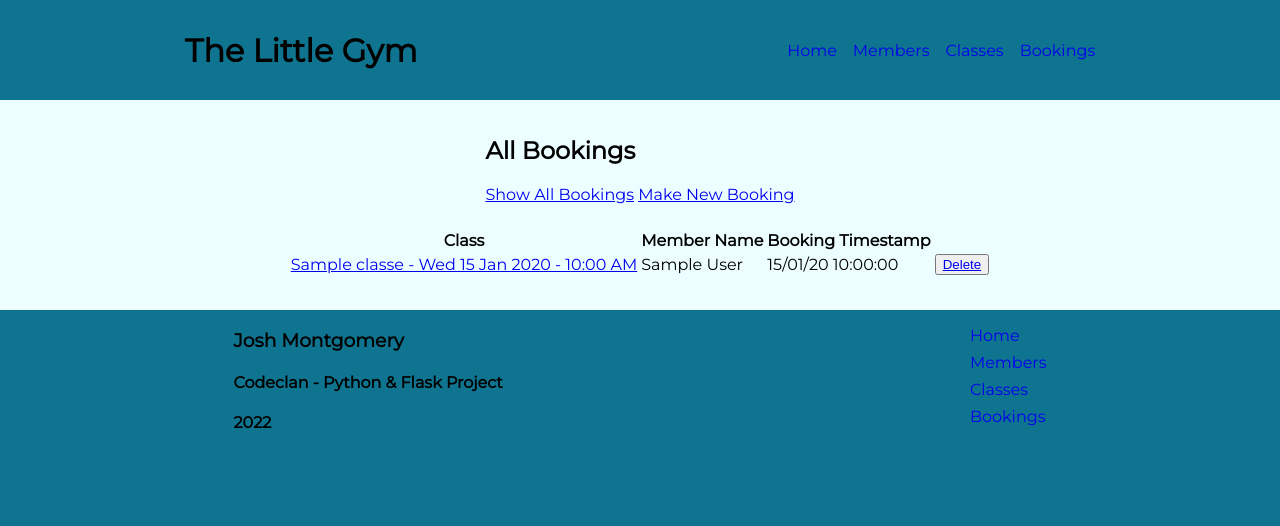
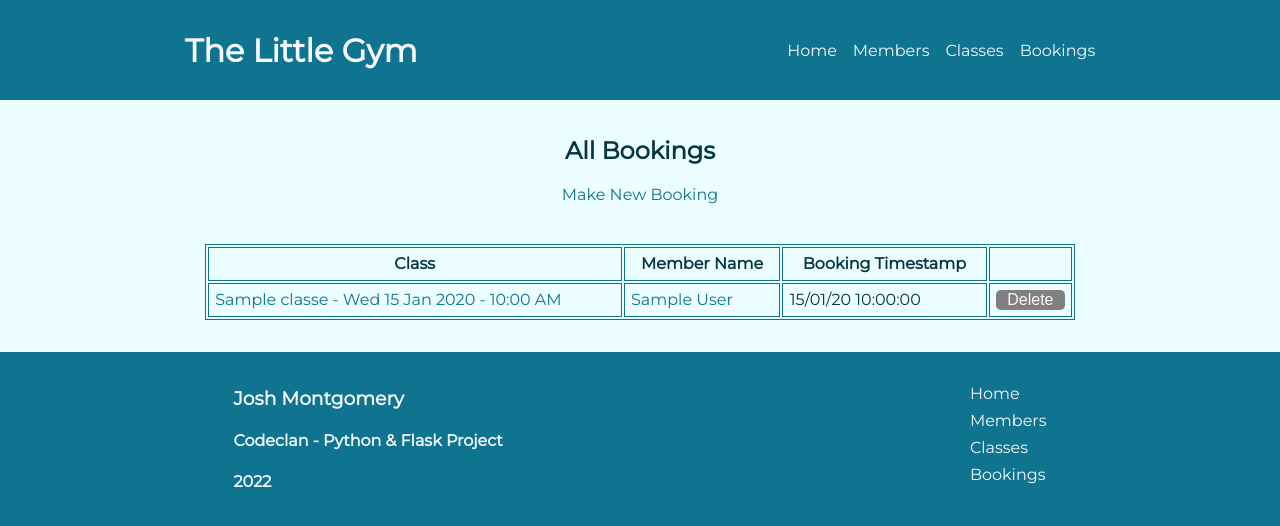
Before and after one commit to jomonty/python_project_gym_app, a Flask app: page /bookings in a window 1280 px wide. Shown: the top 526 px of the page. Run offline with Flask 2, Linux system fonts and the light colour scheme; a database or web service that is not in the repository returns one stand-in record (values such as "Sample title"); some libraries are stand-ins or nearby versions.

Commit message:
styling finished

```diff
--- a/gym_app/static/css/anchors.css
+++ b/gym_app/static/css/anchors.css
@@ -1,5 +1,6 @@
 .main-nav-link {
     text-decoration: none;
+    color: ghostwhite;
 }
 .main-nav-link:hover {
     text-decoration: underline;
@@ -7,6 +8,7 @@
 
 .sub-nav-link {
     text-decoration: none;
+    color: #0e7490;
 }
 .sub-nav-link:hover {
     text-decoration: underline;
@@ -14,7 +16,7 @@
 
 .invisi-link {
     text-decoration: none;
-    color: black;
+    color: ghostwhite;
 }
 .invisi-link:hove {
     text-decoration: none;
@@ -22,7 +24,8 @@
 
 .inline-link {
     text-decoration: none;
+    color: #0e7490;
 }
 .inline-link:hover {
-    text-decoration: none;
+    text-decoration: underline;
 }
--- a/gym_app/static/css/bookings.css
+++ b/gym_app/static/css/bookings.css
@@ -0,0 +1,77 @@
+.booking-header {
+    display: flex;
+    flex-direction: column;
+    justify-content: center;
+    /* row-gap: 0.5em; */
+    align-items: center;
+    padding: 0 0 1em 0;
+}
+.booking-header-nav {
+    display: flex;
+    column-gap: 2em;
+}
+.booking-main {
+    width: 80%;
+    display: flex;
+    justify-content: center;
+    column-gap: 2em;
+    row-gap: 2em;
+    flex-wrap: wrap;
+}
+.booking-main-choose-member {
+    width: 80%;
+    display: flex;
+    flex-direction: column;
+    row-gap: 2em;
+    justify-content: center;
+    align-items: center;
+}
+
+table, th, td {
+    border: 1px solid #0e7490;
+}
+table {
+    width: 85%;
+}
+th, td {
+    padding: 0.4em;
+}
+.table-row:hover {
+    background-color: ghostwhite;
+}
+.table-header {
+    background-color: #ecfeff;
+}
+.card-class-type {
+    display: flex;
+    flex-direction: column;
+    justify-content: center;
+    align-items: center;
+    height: 6em;
+    width: 10em;
+    border: 1px solid #0e7490;
+    border-radius: 1em;
+    padding-bottom: 0.5em;
+}
+.card-member-booking {
+    display: flex;
+    flex-direction: row;
+    justify-content: space-between;
+    align-items: center;
+    border: 1px solid #0e7490;
+    border-radius: 1em;
+    background-color: ghostwhite;
+    padding: 0 1.5em 0 1.5em;
+    width: 8em;
+    height: 8em;
+}
+.booking-form {
+    display: flex;
+    flex-direction: column;
+    width: 50%;
+    row-gap: 1em;
+    border: 1px solid #0e7490;
+    padding: 1em;
+    border-radius: 1em;
+    background-color: ghostwhite;
+}
--- a/gym_app/static/css/buttons.css
+++ b/gym_app/static/css/buttons.css
@@ -3,25 +3,27 @@
     color: white;
     height: 2.5em;
     width: 4.5em;
-    /* padding: 0.5rem 0.8rem; */
     text-align: center;
     text-decoration: none;
-    /* display: inline-block; */
     font-size: 16px;
     border-radius: 0.3em;
 }
 
 .button-post {
-    background-color: blue;
+    background-color: #15358F;
     align-self: flex-end;
     justify-self: center;
     margin: 0.5em;
 }
 .button-edit {
-    background-color: gold;
+    background-color: #DB9E00;
 }
 .button-book {
-    background-color: coral;
+    background-color: #DB4F2C;
+}
+.button-save {
+    width: 100%;
+    background-color: #2CB5DB;
 }
 .button-delete {
     background-color: grey;
@@ -39,8 +41,13 @@
 }
 
 .button-set-active {
-    background-color: red;
+    background-color: #8F331D;
 }
 .button-set-inactive {
-    background-color: green;
+    background-color: #078F62;
 }
+
+.button-small {
+    height: 100%;
+    width: 100%;
+}
--- a/gym_app/static/css/main.css
+++ b/gym_app/static/css/main.css
@@ -8,12 +8,15 @@
     background-color: #0e7490;
     margin: 0;
     font-family: Montserrat, Heletica, sans-serif;
+    margin-bottom: 2em;
+    padding-bottom: 2em;
 }
 .base-body-header {
     grid-area: base-header;
     display: flex;
     justify-content: space-around;
     align-items: center;
+    color: ghostwhite;
 }
 .base-header-nav {
     display: flex;
@@ -29,11 +32,14 @@
     justify-content: center;
     align-items: center;
     row-gap: 1.5em;
+    color: #033542;
 }
 .base-body-footer {
     grid-area: base-footer;
     display: flex;
     justify-content: space-around;
+    margin-top: 1em;
+    color: ghostwhite;
 }
 .base-footer-nav {
     display: flex;
@@ -56,3 +62,7 @@
     width: 2em;
     height: 2em;
 }
+.label-input-pair > input[type=radio] {
+    width: 2em;
+    height: 2em;
+}
--- a/gym_app/static/css/members.css
+++ b/gym_app/static/css/members.css
@@ -43,7 +43,6 @@
     padding: 0 1.5em 0 1.5em;
     width: 15em;
     height: 10em;
-
 }
 .card-member-text {
     display: flex;
--- a/gym_app/templates/bookings/index.html
+++ b/gym_app/templates/bookings/index.html
@@ -5,40 +5,49 @@
 {% endblock %}
 
 {% block body_main_content %}
-    <header class="bookings-header">
+    <header class="booking-header">
         <h2>All Bookings</h2>
-        <nav class="bookings-header-nav">
-            <a href="/bookings">Show All Bookings</a>
-            <a href="/bookings/new">Make New Booking</a>
+        <nav class="booking-header-nav">
+            <!-- <a href="/bookings" class="sub-nav-link">Show All Bookings</a> -->
+            <a href="/bookings/new" class="sub-nav-link">Make New Booking</a>
         </nav>
     </header>
-    <main class="bookings-main">
+    <main class="booking-main">
         <table>
-            <tr>
+            <tr class="table-header">
                 <th>Class</th>
                 <th>Member Name</th>
                 <th>Booking Timestamp</th>
                 <th></th>
             </tr>
+            {% if bookings %}
                 {% for booking in bookings %}
-                <tr>
+                    <tr class="table-row">
                         <td>
-                        <a href="/classes/{{ booking.gym_class.id }}">
+                            <a href="/classes/{{ booking.gym_class.id }}" class="inline-link">
                                 {{ booking.gym_class.name }} -
                                 {{ booking.gym_class.class_date.strftime('%a %d %b %Y') }} -
                                 {{ booking.gym_class.class_time.strftime('%I:%M %p') }}
                             </a>
                         </td>
-                    <td>{{ booking.member.get_full_name() }}</td>
+                        <td>
+                            <a href="/members/{{ booking.member.id }}" class="inline-link">
+                                {{ booking.member.get_full_name() }}
+                            </a>
+                        </td>
                         <td>{{ booking.create_date.strftime('%d/%m/%y %H:%M:%S') }}</td>
                         <td>
-                        <button>
-                            <a href="booking/{{ booking.id }}/delete">Delete</a>
+                            <button class="button button-delete button-small">
+                                <a href="booking/{{ booking.id }}/delete" class="invisi-link">
+                                    Delete
+                                </a>
                             </button>
                         </td>
                     </tr>
 
                 {% endfor %}
+            {% endif %}
+
         </table>
     </main>
 {% endblock %}
--- a/gym_app/templates/classes/edit.html
+++ b/gym_app/templates/classes/edit.html
@@ -45,7 +45,7 @@
                         name="active" {% if gym_class.is_active %}checked{% endif %}>
             </div>
             <input type="hidden" name="id" value="{{ gym_class.id }}">
-            <button type="submit">Save</button>
+            <button type="submit" class="button button-save">Save</button>
         </form>
     </main>
 {% endblock %}
--- a/gym_app/templates/classes/index.html
+++ b/gym_app/templates/classes/index.html
@@ -48,7 +48,7 @@
                         </a>
                     {% endif %}
                     <button class="button button-edit">
-                        <a href="/classes/{{ class.id }}/edit">Edit</a>
+                        <a href="/classes/{{ class.id }}/edit" class="invisi-link">Edit</a>
                     </button>
                 </div>
             </section>
--- a/gym_app/templates/classes/new.html
+++ b/gym_app/templates/classes/new.html
@@ -30,7 +30,7 @@
                 <label for="active">Active? </label>
                 <input type="checkbox" id="active" name="active" checked>
             </div>
-            <button type="submit">Save</button>
+            <button type="submit" class="button button-save">Save</button>
         </form>
     </main>
 {% endblock %}
--- a/gym_app/templates/members/edit.html
+++ b/gym_app/templates/members/edit.html
@@ -38,7 +38,7 @@
                         name="active"
                         {% if member.is_active %}checked{% endif %}>
             </div>
-            <button type="submit">Save</button>
+            <button type="submit" class="button button-save">Save</button>
         </form>
     </main>
 {% endblock %}
--- a/gym_app/templates/members/index.html
+++ b/gym_app/templates/members/index.html
@@ -30,9 +30,6 @@
                     {% endif %}
                 </div>
                 <div class="card-member-buttons">
-                    <button class="button member-button">
-                        <a href="/members/{{ member.id }}/edit" class="invisi-link">Edit</a>
-                    </button>
                     {% if member.is_active %}
                         <a href="/members/{{ member.id }}/toggle" class="invisi-link">
                             <button class="button button-set-inactive">
@@ -46,6 +43,9 @@
                             </button>
                         </a>
                     {% endif %}
+                    <button class="button member-button">
+                        <a href="/members/{{ member.id }}/edit" class="invisi-link">Edit</a>
+                    </button>
                 </div>
             </section>
         {% endfor %}
--- a/gym_app/templates/members/new.html
+++ b/gym_app/templates/members/new.html
@@ -29,7 +29,7 @@
                 <label for="active">Active? </label>
                 <input type="checkbox" id="active" name="active" checked>
             </div>
-            <button type="submit">Save</button>
+            <button type="submit" class="button button-save">Save</button>
         </form>
     </main>
 {% endblock %}
```
Also changed, not shown: gym_app/templates/bookings/class_choice.html (+6 -2 lines), gym_app/templates/bookings/new_by_class.html (+15 -7 lines), gym_app/templates/bookings/new_by_member.html (+17 -11 lines), gym_app/templates/classes/show.html (+5 -5 lines), gym_app/templates/members/show.html (+11 -11 lines). Lines whose indentation alone changed are shown as unchanged.
